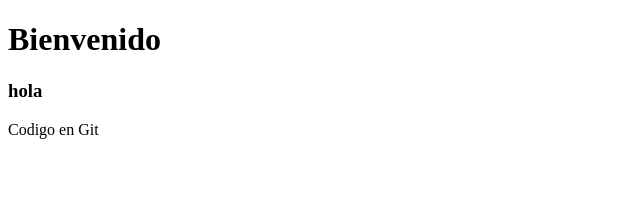
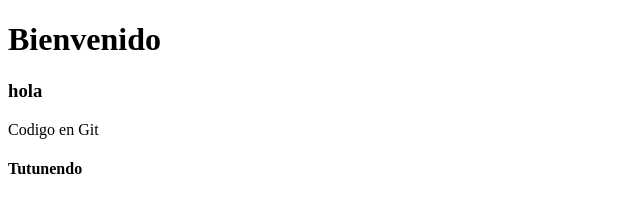
Before and after one commit to samuelmiranda19/gitcurso, a plain HTML site: page index.html in a window 1280 px wide. Shown: the whole page, without its empty margins (0-640 px from the left). Drawn offline with Linux system fonts and the light colour scheme.

Commit message:
app con su consola

```diff
--- a/index.html
+++ b/index.html
@@ -10,5 +10,6 @@
     <h1>Bienvenido</h1>
     <h3>hola</h3>
     <p>Codigo en Git</p>
+    <h4>Tutunendo</h4>
 </body>
 </html>
```
